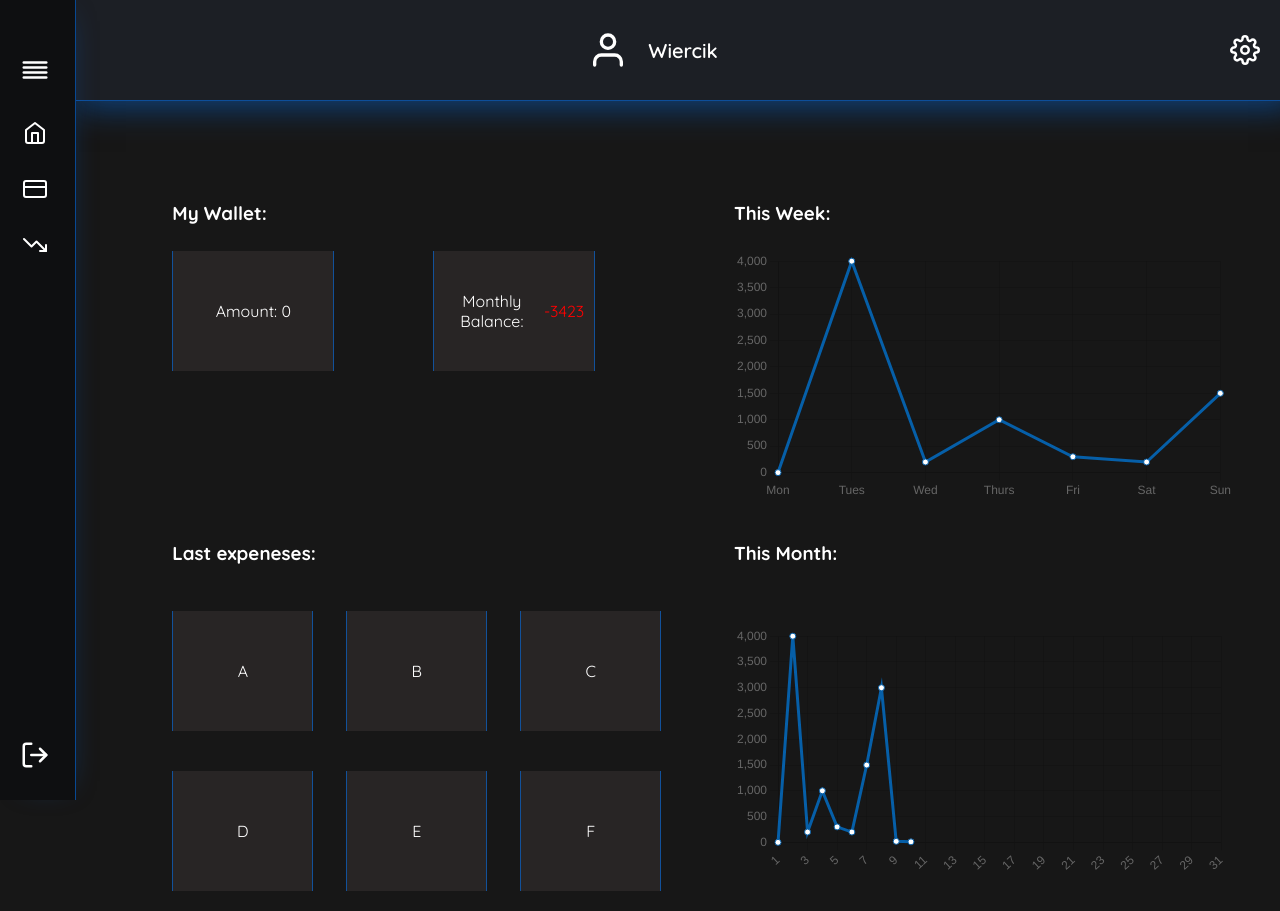
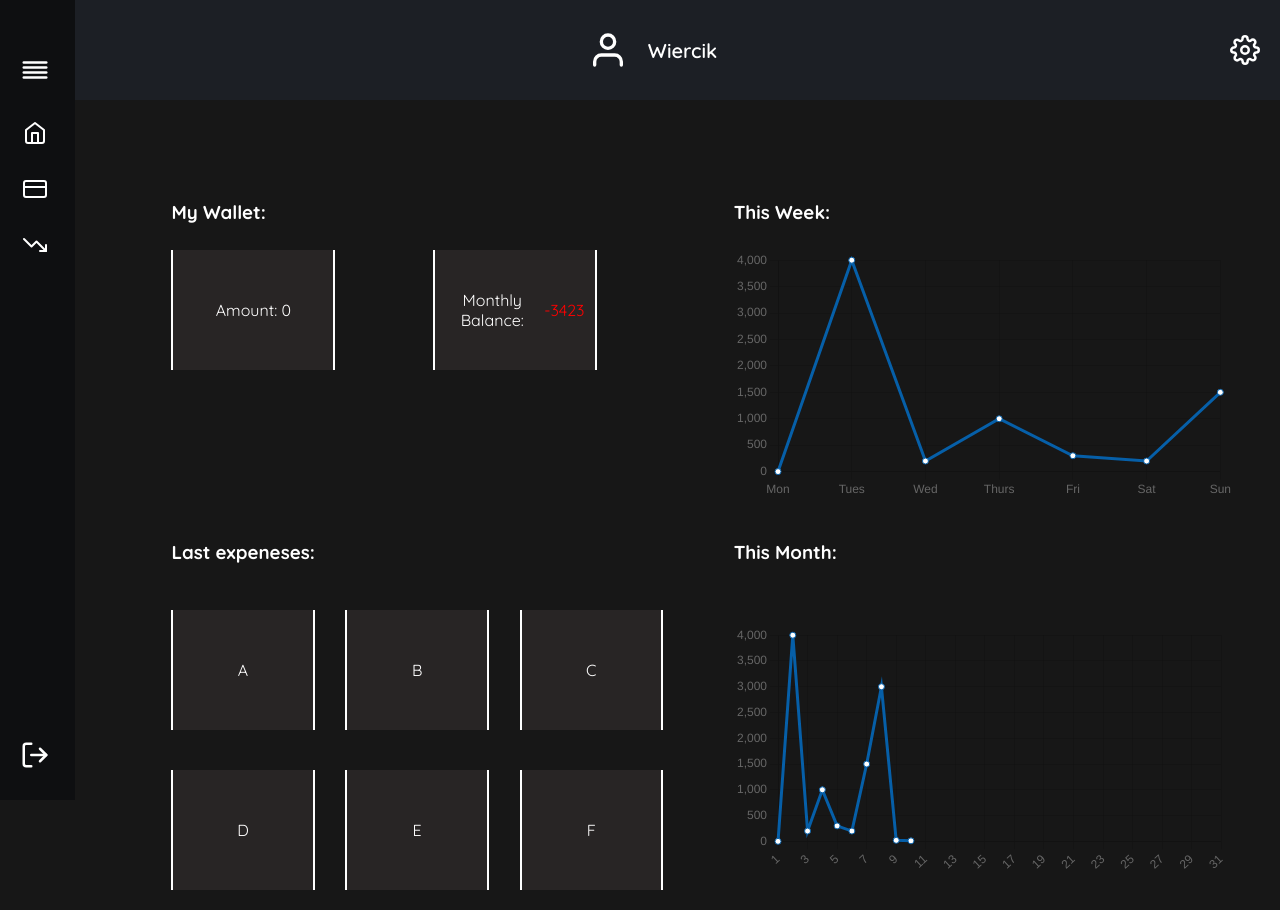
Before and after one commit to Swiatlon/FinancialChecker, a React (Vite) app in the folder client/: page /postAuth/overview in a window 1280 px wide. Built offline with nearby package versions, Linux system fonts and the light colour scheme.

Commit message:
Changed every color to depend of theme

```diff
--- a/client/src/components/organisms/Navigation/Navigation.style.js
+++ b/client/src/components/organisms/Navigation/Navigation.style.js
@@ -1,4 +1,5 @@
 import styled from 'styled-components';
+import { NavLink } from 'react-router-dom';
 import size from '@/assets/styles/mediaQueries.style';
 
 export const NavBar = styled.nav`
@@ -11,8 +12,8 @@ export const NavBar = styled.nav`
   position: sticky;
   left: 0;
   top: 0;
-  border-right: 1px solid rgba(4, 110, 232, 0.6);
-  box-shadow: 8px 1px 30px -20px rgb(4 110 232 / 50%);
+  border-right: ${({ theme }) => `1px solid  ${theme.colors.neonColor}`};
+  box-shadow: ${({ theme }) => `8px 1px 30px -20px ${theme.colors.neonColor}`};
   .logoContentBox {
     // Animation of hiding
     opacity: ${({ navHidden }) => (navHidden ? '0' : '1')};
@@ -63,7 +64,7 @@ export const LogoContentBox = styled.div`
   gap: 20px;
 `;
 
-export const MenuItem = styled.li`
+export const MenuItem = styled(NavLink)`
   width: min-content;
   cursor: pointer;
   display: flex;
@@ -74,14 +75,19 @@ export const MenuItem = styled.li`
   font-size: 14px;
   white-space: nowrap;
   border: 1px solid transparent;
+  color: white;
   img {
     padding-right: 25px;
+  }
+  &&.active {
+    border-left: ${({ theme }) => `2px solid ${theme.colors.neonColor}`};
   }
   &&:hover {
     transition: 0.5s transform;
     transform: scale(1.06);
-    border-right: 2px solid #024a9f;
-    border-left: 2px solid #024a9f;
+    border-width: 0px 2px;
+    border-style: solid;
+    border-color: ${({ theme }) => theme.colors.neonColor};
   }
 `;
 
--- a/client/src/layouts/PostAuthLayout/PostAuthLayout.style.js
+++ b/client/src/layouts/PostAuthLayout/PostAuthLayout.style.js
@@ -3,22 +3,20 @@ import styled from 'styled-components';
 export const PostAuthContainer = styled.div`
   width: 100%;
   font-family: 'Quicksand', sans-serif;
+  color: white;
 `;
 export const ContentContainer = styled.div`
   height: calc(100% - 101px); // 100 +1(border) px is topInformationBox height
   position: relative;
-  overflow: hidden;
 `;
 export const TopInformationBox = styled.div`
   width: 100%;
   height: 100px;
   background: #1c1f25;
   display: flex;
-  color: white;
   font-size: 20px;
-  border-bottom: 1px solid rgba(4, 110, 232, 0.6);
-  box-shadow: 8px 1px 30px 5px rgb(4 110 232 / 50%);
-
+  border-bottom: ${({ theme }) => `1px solid ${theme.colors.neonColor}`};
+  box-shadow: ${({ theme }) => `8px 1px 30px 5px ${theme.colors.neonColor}`};
   font-weight: 600;
   p {
     margin-left: auto;
--- a/client/src/views/Overview/Overview.style.js
+++ b/client/src/views/Overview/Overview.style.js
@@ -1,7 +1,5 @@
 import styled from 'styled-components';
 import size from '@/assets/styles/mediaQueries.style';
-
-export const a = styled.div``;
 
 export const OverviewContainer = styled.div`
   width: 90%;
@@ -43,9 +41,9 @@ export const BoxesContainer = styled.div`
   text-align: center;
   div {
     background: #282525;
-    border-left: 1px solid rgba(4, 110, 232, 0.6);
-    border-right: 1px solid rgba(4, 110, 232, 0.6);
-    /* box-shadow: 8px 1px 30px -30px rgb(4 110 232 / 50%); */
+    border-style: solid;
+    border-color: ${({ theme }) => theme.colors.neonColor};
+    border-width: 0px 2px;
     display: flex;
     justify-content: center;
     align-items: center;
```
